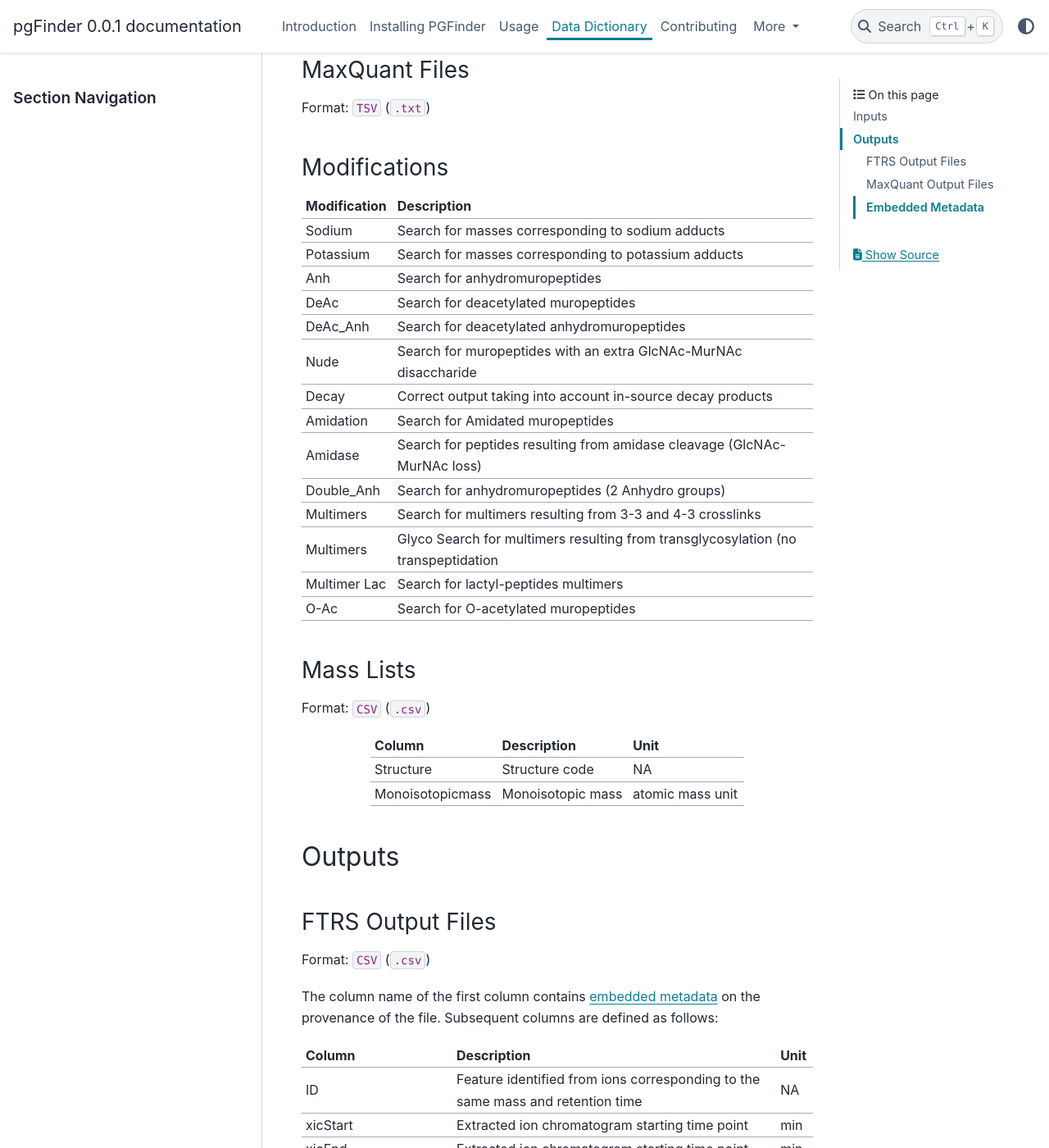
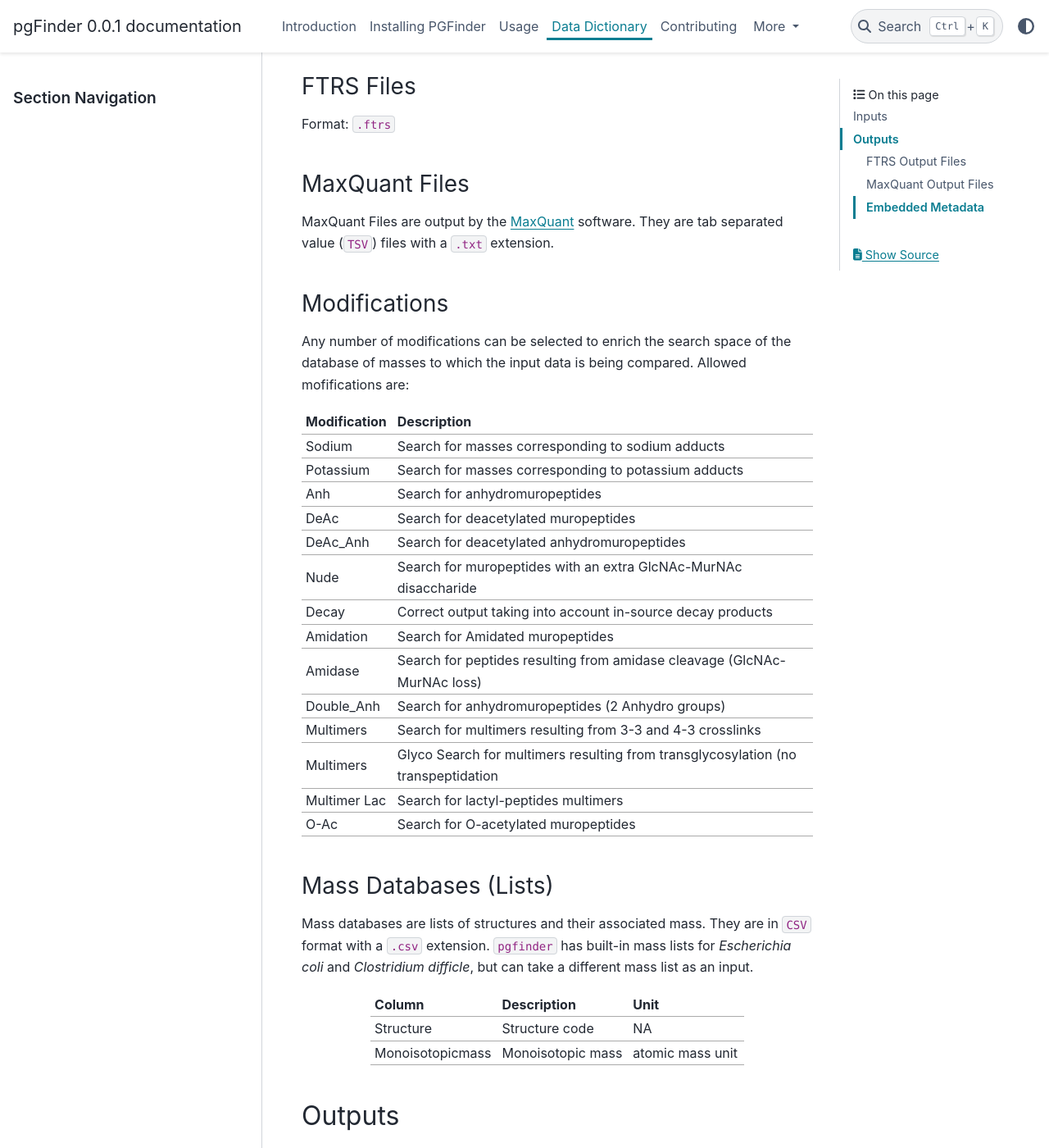
Before and after one commit to Mesnage-Org/pgfinder, a Sphinx documentation site: the page built from docs/data_dictionary.md, in a window 1280 px wide and 1400 px high, scrolled down 368 px. Shown: the whole window at 82% size. Built offline with Sphinx 7.4.7 and the PyData theme 0.15.4, drawn with Linux system fonts in a browser that asks for light colours; pages that are not in the unit, such as notebooks, are missing from menus; some of the changed text lies outside the part shown.

Commit message:
more detail on inputs

```diff
--- a/docs/data_dictionary.md
+++ b/docs/data_dictionary.md
@@ -1,6 +1,11 @@
 # Data Dictionary
 
+Effective use of `pgfinder` requires an understanding of the inputs and outputs of the software.
+
 ## Inputs
+
+`pgfinder` takes data from mass spectrometry instruments, as well as a "database" of expected
+masses and some user specified modifications.
 
 ### FTRS Files
 
@@ -8,9 +13,13 @@
 
 ### MaxQuant Files
 
-Format: `TSV` (`.txt`)
+MaxQuant Files are output by the [MaxQuant](https://www.maxquant.org/) software. They are
+tab separated value (`TSV`) files with a `.txt` extension.
 
 ### Modifications
+
+Any number of modifications can be selected to enrich the search space of the database of masses
+to which the input data is being compared. Allowed mofifications are:
 
 | Modification | Description |
 |---|---|
@@ -26,12 +35,14 @@
 | Double_Anh	| Search for anhydromuropeptides (2 Anhydro groups) |
 | Multimers	| Search for multimers resulting from 3-3 and 4-3 crosslinks |
 | Multimers | Glyco	Search for multimers resulting from transglycosylation (no transpeptidation |
-|Multimer Lac	| Search for lactyl-peptides multimers |
-|O-Ac	| Search for O-acetylated muropeptides |
+| Multimer Lac	| Search for lactyl-peptides multimers |
+| O-Ac	| Search for O-acetylated muropeptides |
 
-### Mass Lists
+### Mass Databases (Lists)
 
-Format: `CSV` (`.csv`)
+Mass databases are lists of structures and their associated mass. They are in `CSV` format
+with a `.csv` extension. `pgfinder` has built-in mass lists for *Escherichia coli* and
+*Clostridium difficle*, but can take a different mass list as an input.
 
 | Column           | Description       | Unit             |
 |------------------|-------------------|------------------|
```
